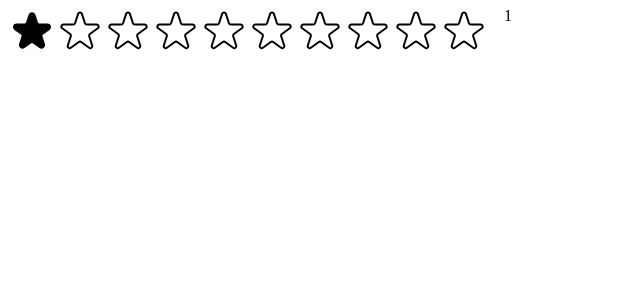
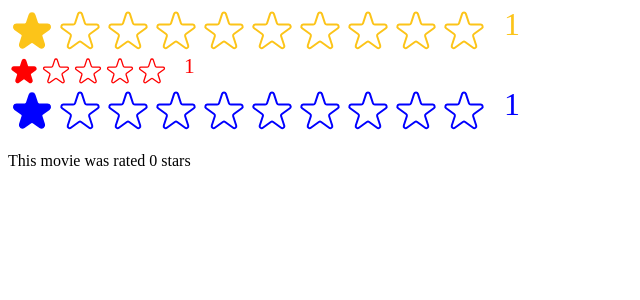
Before and after one commit to Alek-Grujic/usepopcorn, a React (Vite) app: page / in a window 1280 px wide. Shown: the top 300 px of the page, without its empty margins (0-640 px from the left). Built offline with nearby package versions, Linux system fonts and the light colour scheme.

Commit message:
feat: build reusable star rating component with parent state sync

```diff
--- a/src/StarRating.jsx
+++ b/src/StarRating.jsx
@@ -1,4 +1,4 @@
-import { useState } from "react";
+import { use, useState } from "react";
 
 const containerStyle = {
   display: "flex",
@@ -10,13 +10,26 @@ const starContainerStyle = {
   display: "flex",
 };
 
+export default function StarRating({
+  maxRating = 5,
+  color = "#fcc419",
+  size = 48,
+  onSetRating = () => {},
+}) {
+  const [rating, setRating] = useState(1);
+  const [tempRating, setTempRating] = useState(0);
+
   const textStyle = {
     lineHeight: "1",
     margin: "0",
+    color,
+    fontSize: `${size / 1.5}px`,
   };
 
-export default function StarRating({ maxRating = 5 }) {
-  const [rating, setRating] = useState(1);
+  function handleRating(rating) {
+    setRating(rating);
+    onSetRating(rating);
+  }
 
   return (
     <div style={containerStyle}>
@@ -24,32 +37,45 @@ export default function StarRating({ maxRating = 5 }) {
         {Array.from({ length: maxRating }, (_, i) => (
           <Star
             key={i}
-            onClick={() => setRating(i + 1)}
-            full={rating >= i + 1}
+            onClick={() => handleRating(i + 1)}
+            // onClick={() => {
+            //   return (setRating(i + 1), onSetRating(i + 1));
+            // }}
+            full={tempRating ? tempRating >= i + 1 : rating >= i + 1}
+            onHoverIn={() => setTempRating(i + 1)}
+            onHoverOut={() => setTempRating(0)}
+            color={color}
+            size={size}
           />
         ))}
       </div>
-      <p style={textStyle}>{rating || ""}</p>
+      <p style={textStyle}>{tempRating || rating || ""}</p>
     </div>
   );
 }
 
+function Star({ onClick, full, onHoverIn, onHoverOut, color, size }) {
   const starStyle = {
-  width: "48px",
-  height: "48px",
+    width: `${size}px`,
+    height: `${size}px`,
     display: "block",
     cursor: "pointer",
   };
 
-function Star({ onClick, full }) {
   return (
-    <span role="button" style={starStyle} onClick={onClick}>
+    <span
+      role="button"
+      style={starStyle}
+      onClick={onClick}
+      onMouseEnter={onHoverIn}
+      onMouseLeave={onHoverOut}
+    >
       {full ? (
         <svg
           xmlns="http://www.w3.org/2000/svg"
           viewBox="0 0 20 20"
-          fill="#000"
-          stroke="#000"
+          fill={color}
+          stroke={color}
         >
           <path d="M9.049 2.927c.3-.921 1.603-.921 1.902 0l1.07 3.292a1 1 0 00.95.69h3.462c.969 0 1.371 1.24.588 1.81l-2.8 2.034a1 1 0 00-.364 1.118l1.07 3.292c.3.921-.755 1.688-1.54 1.118l-2.8-2.034a1 1 0 00-1.175 0l-2.8 2.034c-.784.57-1.838-.197-1.539-1.118l1.07-3.292a1 1 0 00-.364-1.118L2.98 8.72c-.783-.57-.38-1.81.588-1.81h3.461a1 1 0 00.951-.69l1.07-3.292z" />
         </svg>
@@ -58,7 +84,7 @@ function Star({ onClick, full }) {
           xmlns="http://www.w3.org/2000/svg"
           fill="none"
           viewBox="0 0 24 24"
-          stroke="#000"
+          stroke={color}
         >
           <path
             strokeLinecap="round"
@@ -71,36 +97,3 @@ function Star({ onClick, full }) {
     </span>
   );
 }
-
-/*
-FULL STAR
-
-<svg
-  xmlns="http://www.w3.org/2000/svg"
-  viewBox="0 0 20 20"
-  fill="#000"
-  stroke="#000"
->
-  <path
-    d="M9.049 2.927c.3-.921 1.603-.921 1.902 0l1.07 3.292a1 1 0 00.95.69h3.462c.969 0 1.371 1.24.588 1.81l-2.8 2.034a1 1 0 00-.364 1.118l1.07 3.292c.3.921-.755 1.688-1.54 1.118l-2.8-2.034a1 1 0 00-1.175 0l-2.8 2.034c-.784.57-1.838-.197-1.539-1.118l1.07-3.292a1 1 0 00-.364-1.118L2.98 8.72c-.783-.57-.38-1.81.588-1.81h3.461a1 1 0 00.951-.69l1.07-3.292z"
-  />
-</svg>
-
-
-EMPTY STAR
-
-<svg
-  xmlns="http://www.w3.org/2000/svg"
-  fill="none"
-  viewBox="0 0 24 24"
-  stroke="#000"
->
-  <path
-    strokeLinecap="round"
-    strokeLinejoin="round"
-    strokeWidth="{2}"
-    d="M11.049 2.927c.3-.921 1.603-.921 1.902 0l1.519 4.674a1 1 0 00.95.69h4.915c.969 0 1.371 1.24.588 1.81l-3.976 2.888a1 1 0 00-.363 1.118l1.518 4.674c.3.922-.755 1.688-1.538 1.118l-3.976-2.888a1 1 0 00-1.176 0l-3.976 2.888c-.783.57-1.838-.197-1.538-1.118l1.518-4.674a1 1 0 00-.363-1.118l-3.976-2.888c-.784-.57-.38-1.81.588-1.81h4.914a1 1 0 00.951-.69l1.519-4.674z"
-  />
-</svg>
-
-*/
--- a/src/main.jsx
+++ b/src/main.jsx
@@ -1,13 +1,25 @@
-import { StrictMode } from "react";
+import { StrictMode, useState } from "react";
 import { createRoot } from "react-dom/client";
 // import './index.css'
 // import App from './App.jsx'
 
 import StarRating from "./StarRating";
 
+function Test() {
+  const [movieRating, setMovieRating] = useState(0);
+  return (
+    <div>
+      <StarRating color="blue" maxRating={10} onSetRating={setMovieRating} />
+      <p>This movie was rated {movieRating} stars</p>
+    </div>
+  );
+}
+
 createRoot(document.getElementById("root")).render(
   <StrictMode>
     {/* <App /> */}
     <StarRating maxRating={10} />
+    <StarRating size={32} color="red" />
+    <Test />
   </StrictMode>,
 );
```
Lines whose indentation alone changed are shown as unchanged.
